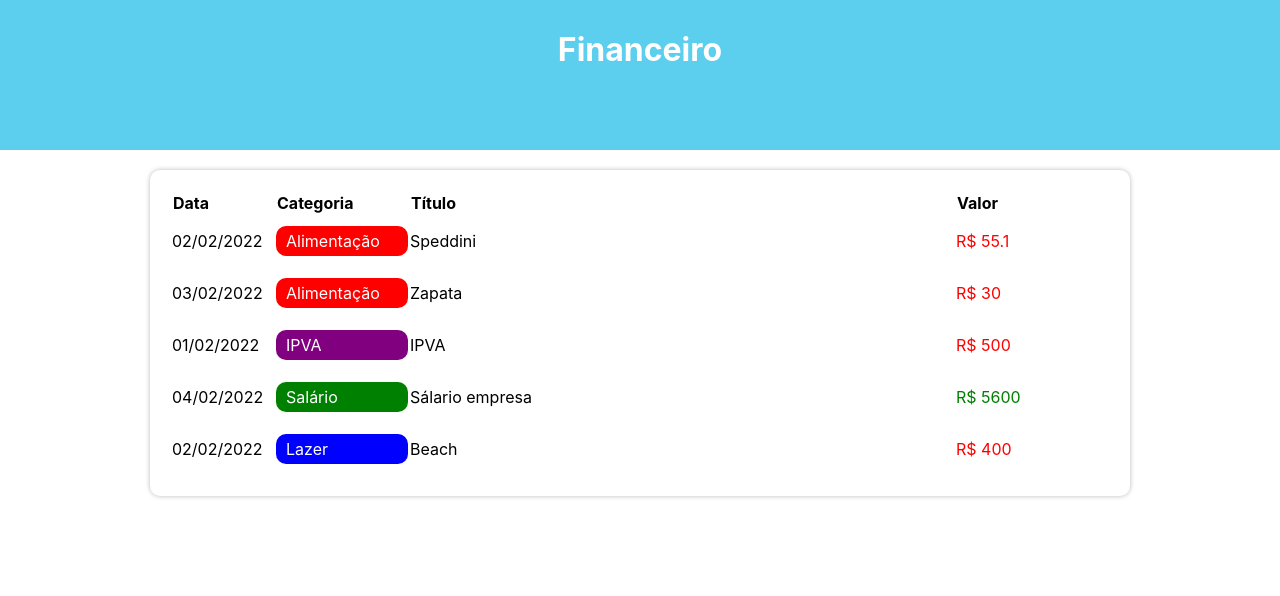
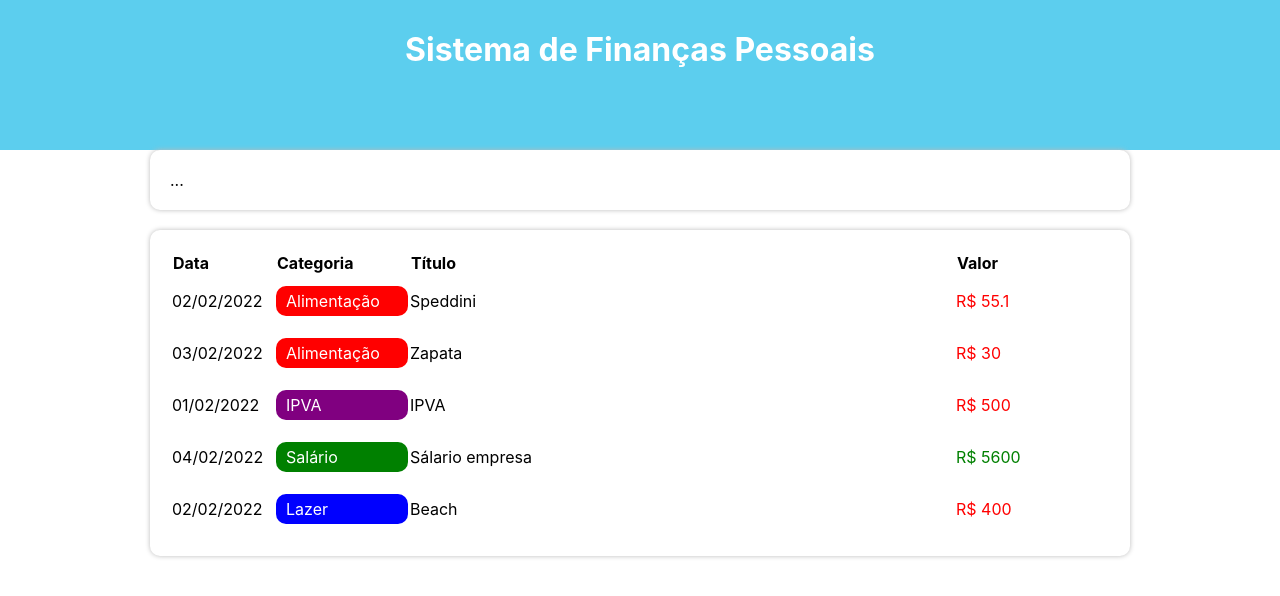
Before and after one commit to guilhermenoliani/expense-manager, a React (Create React App) app: page / in a window 1280 px wide. Shown: the top 596 px of the page. Built offline with nearby package versions, Linux system fonts and the light colour scheme.

Commit message:
Info Area

```diff
--- a/src/App.tsx
+++ b/src/App.tsx
@@ -6,7 +6,7 @@ import {categories} from './data/categories';
 import { items } from './data/items';
 import { getCurrentMonth, filterListByMonth } from './helpers/dateFilter';
 import { TableArea } from './components/TableArea';
-
+import { InfoArea } from './components/InfoArea';
 
 const App = () => {
 
@@ -22,12 +22,12 @@ const App = () => {
   return(
     <C.Container>
       <C.Header>
-      <C.HeaderText>Financeiro</C.HeaderText>
+      <C.HeaderText>Sistema de Finanças Pessoais</C.HeaderText>
       </C.Header>
       <C.Body>
 
 
-      {/*Area de informações*/}
+      <InfoArea/>
 
       {/*Area de inserção*/}
 
--- /dev/null
+++ b/src/components/InfoArea/index.tsx
@@ -0,0 +1,9 @@
+import * as C from './styles';
+
+export const InfoArea = () =>  {
+    return (
+        <C.Container>
+            ...
+        </C.Container>
+    );
+}
--- /dev/null
+++ b/src/components/InfoArea/styles.ts
@@ -0,0 +1,8 @@
+import styled from "styled-components";
+
+export const Container = styled.div`
+    background-color: #FFF;
+    box-shadow: 0px 0px 5px #BBB;
+    border-radius: 10px;
+    padding: 20px;
+`;
```
